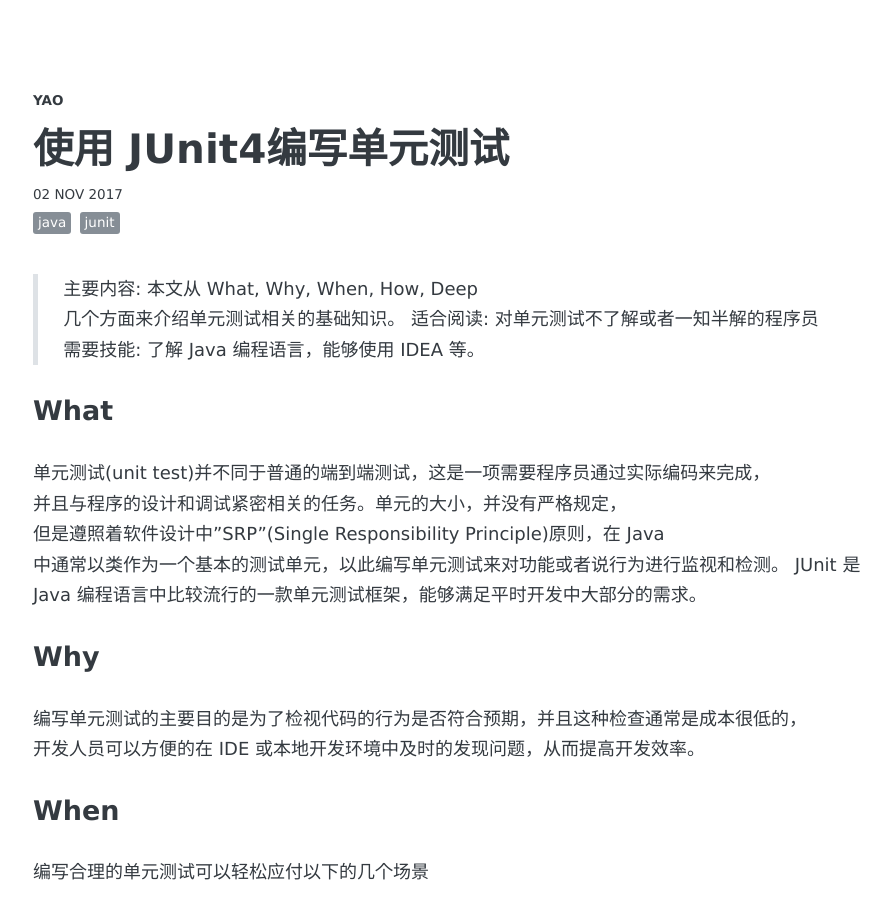
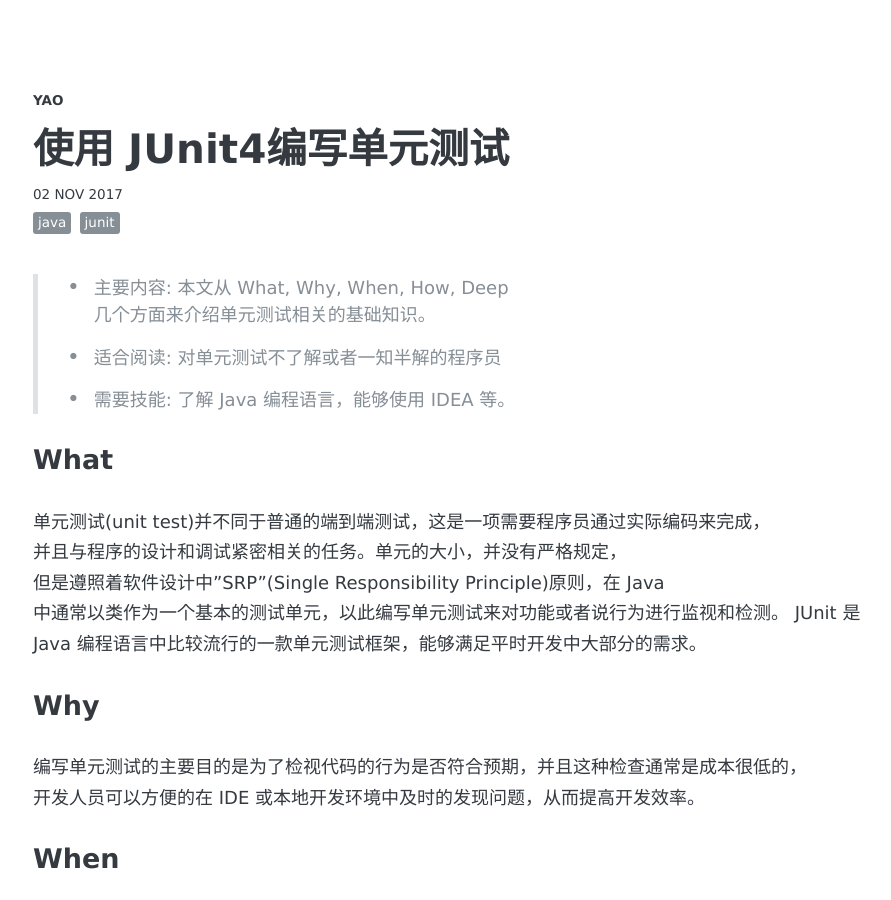
Before and after one commit to michalyao/michalyao.github.io, a Jekyll site: the page built from _posts/2017-11-02--junit4.md, in a window 1280 px wide and 900 px high. Shown: the whole window, without its empty margins (193-1084 px from the left). Built offline with Jekyll 4.4.1, drawn with Linux system fonts in a browser that asks for light colours; some web fonts are replaced; comment, search, counter and statistics services are not loaded.

Commit message:
fixed 排版

```diff
--- a/_posts/2017-11-02--junit4.md
+++ b/_posts/2017-11-02--junit4.md
@@ -8,9 +8,9 @@ comments: true
 ---
 
 
-> 主要内容: 本文从 What, Why, When, How, Deep 几个方面来介绍单元测试相关的基础知识。
-> 适合阅读: 对单元测试不了解或者一知半解的程序员
-> 需要技能: 了解 Java 编程语言，能够使用 IDEA 等。
+> - 主要内容: 本文从 What, Why, When, How, Deep 几个方面来介绍单元测试相关的基础知识。
+> - 适合阅读: 对单元测试不了解或者一知半解的程序员
+> - 需要技能: 了解 Java 编程语言，能够使用 IDEA 等。
 
 ### What
 
```
Also changed, not shown: 2 other files.
